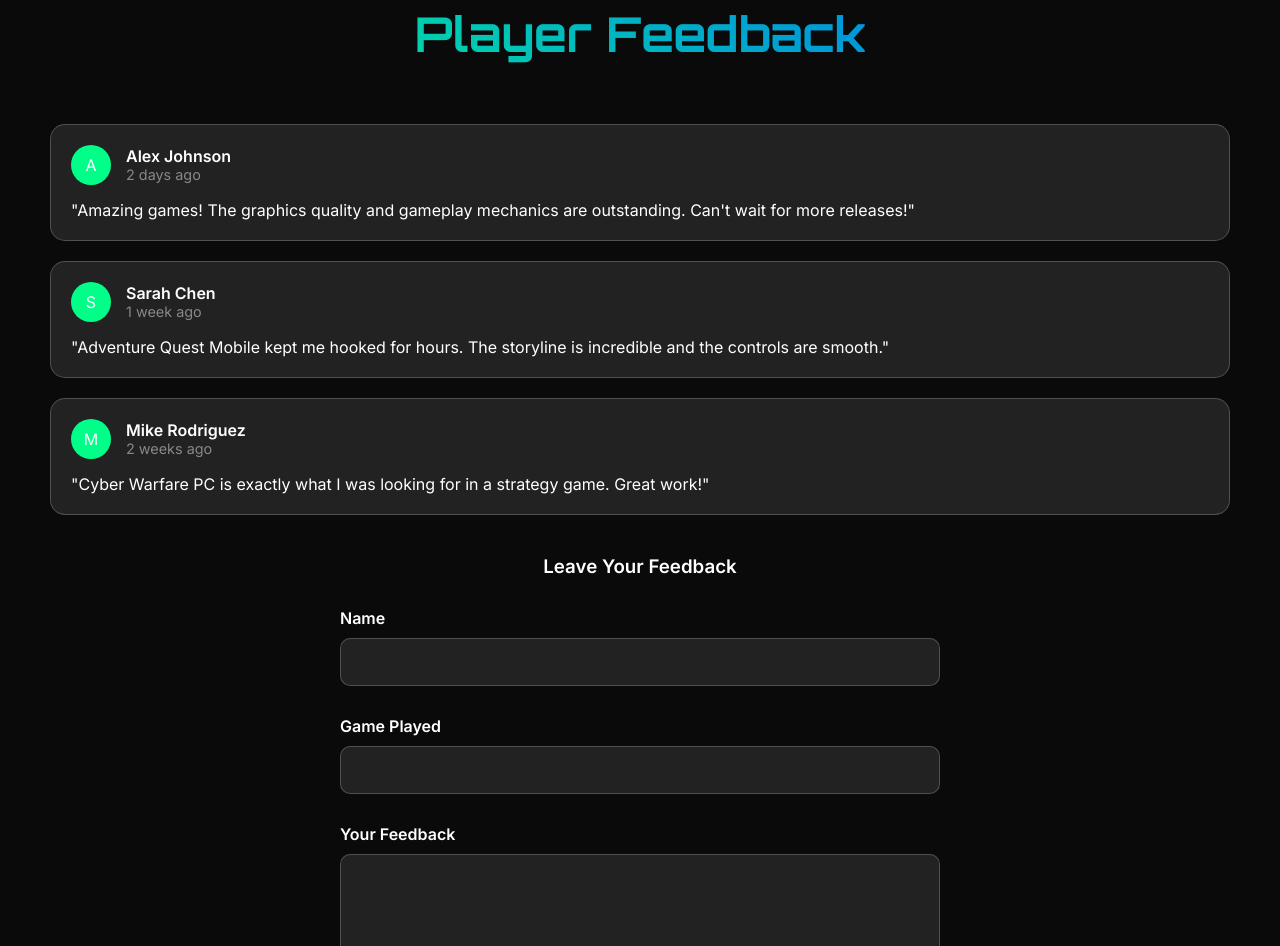
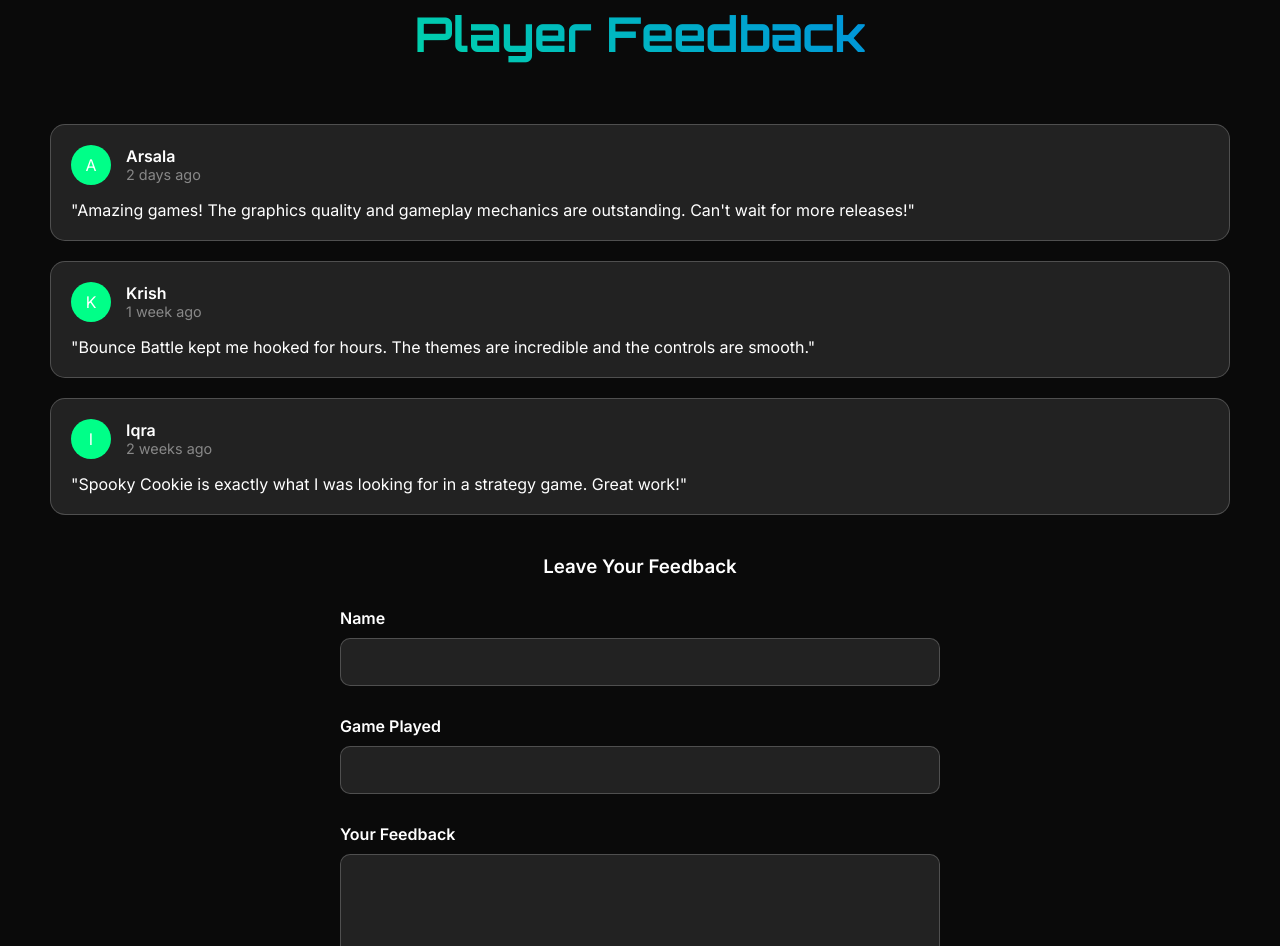
Before and after one commit to excursiongames/web, a plain HTML site: page index.html in a window 1280 px wide. Shown: the part 3681-4627 px from the top of the page. Drawn offline with Linux system fonts and the light colour scheme.

Commit message:
Update index.html

```diff
--- a/index.html
+++ b/index.html
@@ -611,7 +611,7 @@
             <div class="comment-header">
                 <div class="comment-avatar">A</div>
                 <div>
-                    <div class="comment-author">Alex Johnson</div>
+                    <div class="comment-author">Arsala</div>
                     <div class="comment-date">2 days ago</div>
                 </div>
             </div>
@@ -619,23 +619,23 @@
         </div>
         <div class="comment-box">
             <div class="comment-header">
-                <div class="comment-avatar">S</div>
+                <div class="comment-avatar">K</div>
                 <div>
-                    <div class="comment-author">Sarah Chen</div>
+                    <div class="comment-author">Krish</div>
                     <div class="comment-date">1 week ago</div>
                 </div>
             </div>
-            <p>"Adventure Quest Mobile kept me hooked for hours. The storyline is incredible and the controls are smooth."</p>
+            <p>"Bounce Battle kept me hooked for hours. The themes are incredible and the controls are smooth."</p>
         </div>
         <div class="comment-box">
             <div class="comment-header">
-                <div class="comment-avatar">M</div>
+                <div class="comment-avatar">I</div>
                 <div>
-                    <div class="comment-author">Mike Rodriguez</div>
+                    <div class="comment-author">Iqra</div>
                     <div class="comment-date">2 weeks ago</div>
                 </div>
             </div>
-            <p>"Cyber Warfare PC is exactly what I was looking for in a strategy game. Great work!"</p>
+            <p>"Spooky Cookie is exactly what I was looking for in a strategy game. Great work!"</p>
         </div>
 
         <form class="contact-form" style="margin-top: 40px;">
```
